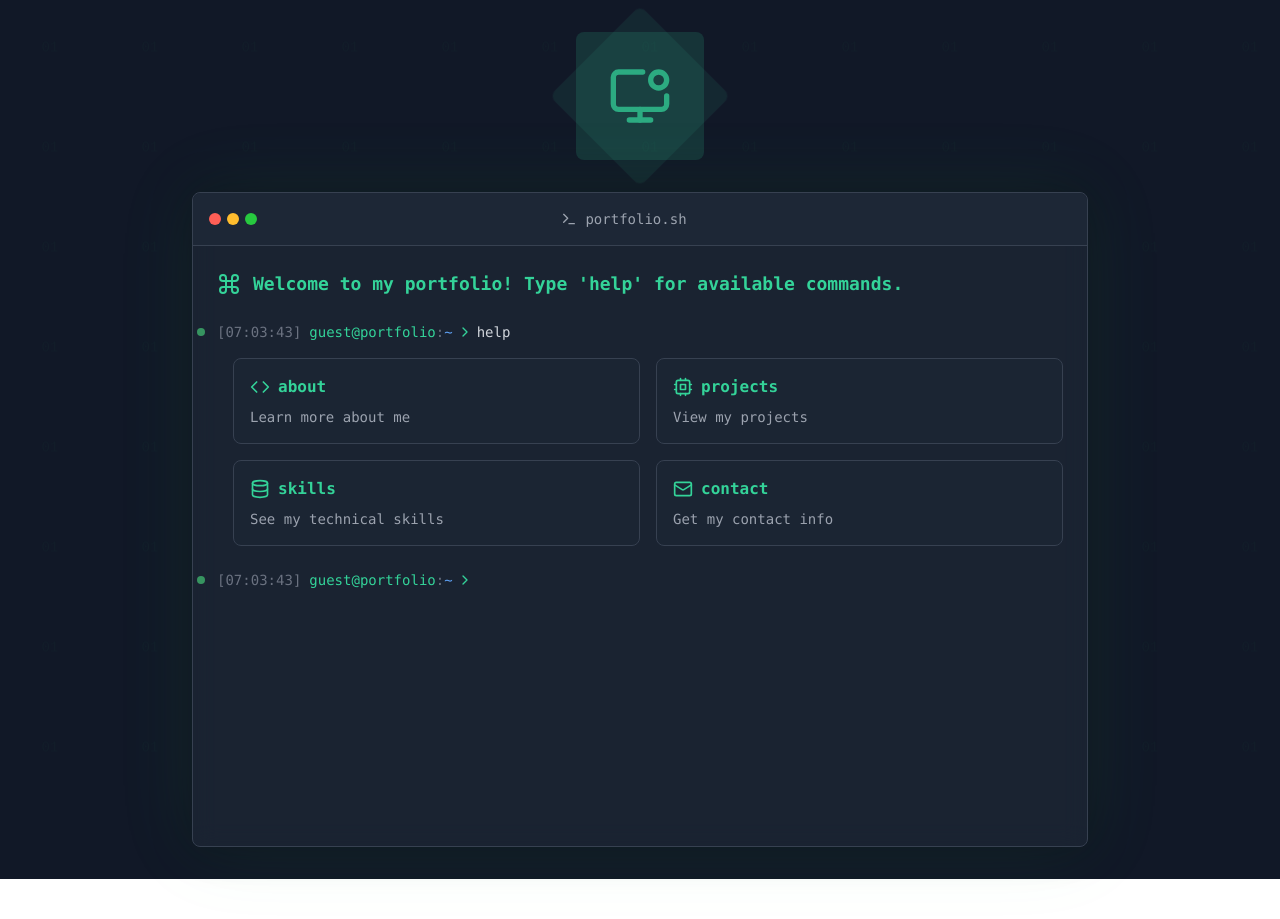
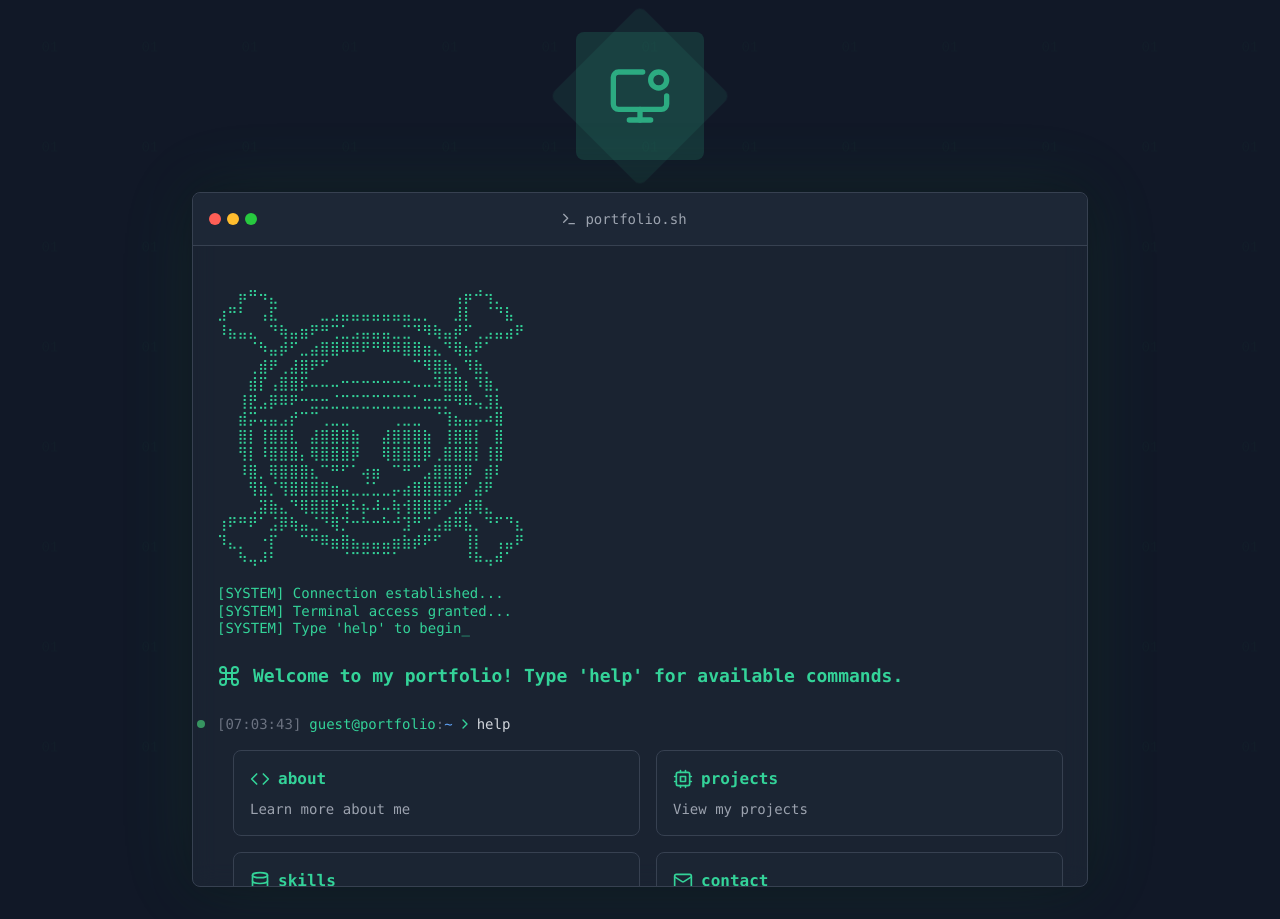
Before and after one commit to arjitchitkara/portfolio2, a React (Vite) app in the folder project/: page / in a window 1280 px wide. Before the commit the page ends 879 px from the top, so only its background shows below. Built offline with nearby package versions, Linux system fonts and the light colour scheme.

Commit message:
added ascii art

```diff
--- a/project/src/App.tsx
+++ b/project/src/App.tsx
@@ -1,5 +1,5 @@
 import React, { useState, useEffect, useRef } from 'react';
-import { Terminal, Github, Linkedin, Mail, ExternalLink, Command, ChevronRight, Code, Cpu, Database, MonitorDot } from 'lucide-react';
+import { Terminal, Linkedin, Mail, ExternalLink, Command, ChevronRight, Code, Cpu, Database, MonitorDot } from 'lucide-react';
 
 type Command = {
   command: string;
@@ -192,7 +192,7 @@
               className="flex items-center space-x-3 text-gray-300 hover:text-emerald-400 transition-colors group p-3 rounded-lg hover:bg-emerald-400/10"
             >
               <div className="w-10 h-10 rounded-lg bg-emerald-400/20 flex items-center justify-center group-hover:bg-emerald-400/30 transition-colors">
-                <Github className="h-5 w-5 text-emerald-400" />
+                <GithubIcon />
               </div>
               <span className="font-mono">github.com/yourusername</span>
             </a>
@@ -287,6 +287,29 @@
 
           {/* Terminal Body */}
           <div className="p-6 space-y-6 min-h-[600px] max-h-[80vh] overflow-y-auto">
+            <pre className="text-emerald-400 text-sm leading-tight">
+{`
+⠀⠀⡶⠛⠲⣄⠀⠀⠀⠀⠀⠀⠀⠀⠀⠀⠀⠀⠀⠀⠀⠀⠀⢠⡶⠚⢲⡀⠀
+⣰⠛⠃⠀⢠⣏⠀⠀⠀⠀⣀⣠⣤⣤⣤⣤⣤⣤⣤⣀⡀⠀⠀⣸⡇⠀⠈⠙⣧
+⠸⣦⣤⣄⠀⠙⢷⣤⣶⠟⠛⢉⣁⣠⣤⣤⣤⣀⣉⠙⠻⢷⣤⡾⠋⢀⣠⣤⣴⠟
+⠀⠀⠀⠈⠳⣤⡾⠋⣀⣴⣿⣿⠿⠿⠟⠛⠿⠿⣿⣿⣶⣄⠙⢿⣦⠟⠁⠀⠀⠀
+⠀⠀⠀⢀⣾⠟⢀⣼⣿⠟⠋⠀⠀⠀⠀⠀⠀⠀⠀⠉⠻⣿⣷⡄⠹⣷⡀⠀⠀⠀
+⠀⠀⠀⣾⡏⢠⣿⣿⡯⠤⠤⠤⠒⠒⠒⠒⠒⠒⠒⠤⠤⠽⣿⣿⡆⠹⣷⡀⠀⠀
+⠀⠀⢸⣟⣠⡿⠿⠟⠒⣒⣒⣈⣉⣉⣉⣉⣉⣉⣉⣁⣒⣒⡛⠻⠿⢤⣹⣇⠀⠀
+⠀⠀⣾⡭⢤⣤⣠⡞⠉⠉⢀⣀⣀⠀⠀⠀⠀⢀⣀⣀⠀⠈⢹⣦⣤⡤⠴⣿⠀⠀
+⠀⠀⣿⡇⢸⣿⣿⣇⠀⣼⣿⣿⣿⣷⠀⠀⣼⣿⣿⣿⣷⠀⢸⣿⣿⡇⠀⣿⠀⠀
+⠀⠀⢻⡇⠸⣿⣿⣿⡄⢿⣿⣿⣿⡿⠀⠀⢿⣿⣿⣿⡿⢀⣿⣿⣿⡇⢸⣿⠀⠀
+⠀⠀⠸⣿⡀⢿⣿⣿⣿⣆⠉⠛⠋⠁⢴⣶⠀⠉⠛⠉⣠⣿⣿⣿⡿⠀⣾⠇⠀⠀
+⠀⠀⠀⢻⣷⡈⢻⣿⣿⣿⣿⣶⣤⣀⣈⣁⣀⡤⣴⣿⣿⣿⣿⡿⠁⣼⠟⠀⠀⠀
+⠀⠀⠀⢀⣽⣷⣄⠙⢿⣿⣿⡟⢲⠧⡦⠼⠤⢷⢺⣿⣿⡿⠋⣠⣾⢿⣄⠀⠀⠀
+⢰⠟⠛⠟⠁⣨⡿⢷⣤⣈⠙⢿⡙⠒⠓⠒⠓⠚⣹⠛⢉⣠⣾⠿⣧⡀⠙⠋⠙⣆
+⠹⣄⡀⠀⠐⡏⠀⠀⠉⠛⠿⣶⣿⣦⣤⣤⣤⣶⣷⡾⠟⠋⠀⠀⢸⡇⠀⢠⣤⠟
+⠀⠀⠳⢤⠼⠃⠀⠀⠀⠀⠀⠀⠈⠉⠉⠉⠉⠁⠀⠀⠀⠀⠀⠀⠘⠷⢤⠾⠁⠀
+
+[SYSTEM] Connection established...
+[SYSTEM] Terminal access granted...
+[SYSTEM] Type 'help' to begin_
+`}</pre>
             <div className="flex items-center space-x-3 text-emerald-400">
               <Command className="h-6 w-6" />
               <p className="font-bold text-lg typing-effect">Welcome to my portfolio! Type 'help' for available commands.</p>
@@ -329,4 +352,10 @@
   );
 }
 
+const GithubIcon = () => (
+  <svg viewBox="0 0 24 24" className="h-5 w-5 text-emerald-400" fill="currentColor">
+    <path d="M12 0c-6.626 0-12 5.373-12 12 0 5.302 3.438 9.8 8.207 11.387.599.111.793-.261.793-.577v-2.234c-3.338.726-4.033-1.416-4.033-1.416-.546-1.387-1.333-1.756-1.333-1.756-1.089-.745.083-.729.083-.729 1.205.084 1.839 1.237 1.237 1.237 1.07 1.834 2.807 1.304 3.492.997.107-.775.418-1.305.762-1.604-2.665-.305-5.467-1.334-5.467-5.931 0-1.311.469-2.381 1.236-3.221-.124-.303-.535-1.524.117-3.176 0 0 1.008-.322 3.301 1.23.957-.266 1.983-.399 3.003-.404 1.02.005 2.047.138 3.006.404 2.291-1.552 3.297-1.23 3.297-1.23.653 1.653.242 2.874.118 3.176.77.84 1.235 1.911 1.235 3.221 0 4.609-2.807 5.624-5.479 5.921.43.372.823 1.102.823 2.222v3.293c0 .319.192.694.801.576 4.765-1.589 8.199-6.086 8.199-11.386 0-6.627-5.373-12-12-12z"/>
+  </svg>
+);
+
 export default App;
--- a/project/src/index.css
+++ b/project/src/index.css
@@ -3,31 +3,53 @@
 @tailwind utilities;
 
 @keyframes gradient {
-  0% { background-position: 0% 50%; }
-  50% { background-position: 100% 50%; }
-  100% { background-position: 0% 50%; }
+  0% {
+    background-position: 0% 50%;
+  }
+  50% {
+    background-position: 100% 50%;
+  }
+  100% {
+    background-position: 0% 50%;
+  }
 }
 
 @keyframes float {
-  0% { transform: translateY(0px); }
-  50% { transform: translateY(-10px); }
-  100% { transform: translateY(0px); }
+  0% {
+    transform: translateY(0px);
+  }
+  50% {
+    transform: translateY(-10px);
+  }
+  100% {
+    transform: translateY(0px);
+  }
 }
 
 @keyframes pulse {
-  0% { opacity: 0.5; }
-  50% { opacity: 1; }
-  100% { opacity: 0.5; }
+  0% {
+    opacity: 0.5;
+  }
+  50% {
+    opacity: 1;
+  }
+  100% {
+    opacity: 0.5;
+  }
 }
 
 @keyframes typing {
-  from { width: 0 }
-  to { width: 100% }
+  from {
+    width: 0;
+  }
+  to {
+    width: 100%;
+  }
 }
 
 body {
   margin: 0;
-  font-family: 'Fira Code', monospace;
+  font-family: "Fira Code", monospace;
   -webkit-font-smoothing: antialiased;
   -moz-osx-font-smoothing: grayscale;
   background: linear-gradient(-45deg, #1a1a1a, #2d3748, #1a365d, #1a1a1a);
@@ -38,15 +60,13 @@
 
 .terminal-window {
   backdrop-filter: blur(12px);
-  box-shadow: 0 0 40px rgba(0, 0, 0, 0.3),
-              0 0 80px rgba(74, 222, 128, 0.1);
+  box-shadow: 0 0 40px rgba(0, 0, 0, 0.3), 0 0 80px rgba(74, 222, 128, 0.1);
   transition: transform 0.3s ease, box-shadow 0.3s ease;
 }
 
 .terminal-window:hover {
   transform: translateY(-2px);
-  box-shadow: 0 0 50px rgba(0, 0, 0, 0.4),
-              0 0 100px rgba(74, 222, 128, 0.15);
+  box-shadow: 0 0 50px rgba(0, 0, 0, 0.4), 0 0 100px rgba(74, 222, 128, 0.15);
 }
 
 .glow {
@@ -54,7 +74,7 @@
 }
 
 .glow::after {
-  content: '';
+  content: "";
   position: absolute;
   top: 0;
   left: 0;
@@ -81,7 +101,7 @@
 }
 
 .command-prompt::before {
-  content: '';
+  content: "";
   position: absolute;
   left: -20px;
   top: 50%;
@@ -152,7 +172,7 @@
 }
 
 .window-control::before {
-  content: '';
+  content: "";
   position: absolute;
   top: 50%;
   left: 50%;
@@ -176,3 +196,14 @@
 .window-control:hover::before {
   opacity: 1;
 }
+
+.help-content {
+  display: flex;
+  flex-direction: column;
+  align-items: center;
+  gap: 1rem;
+}
+
+.help-logo {
+  margin-bottom: 1rem;
+}
```
